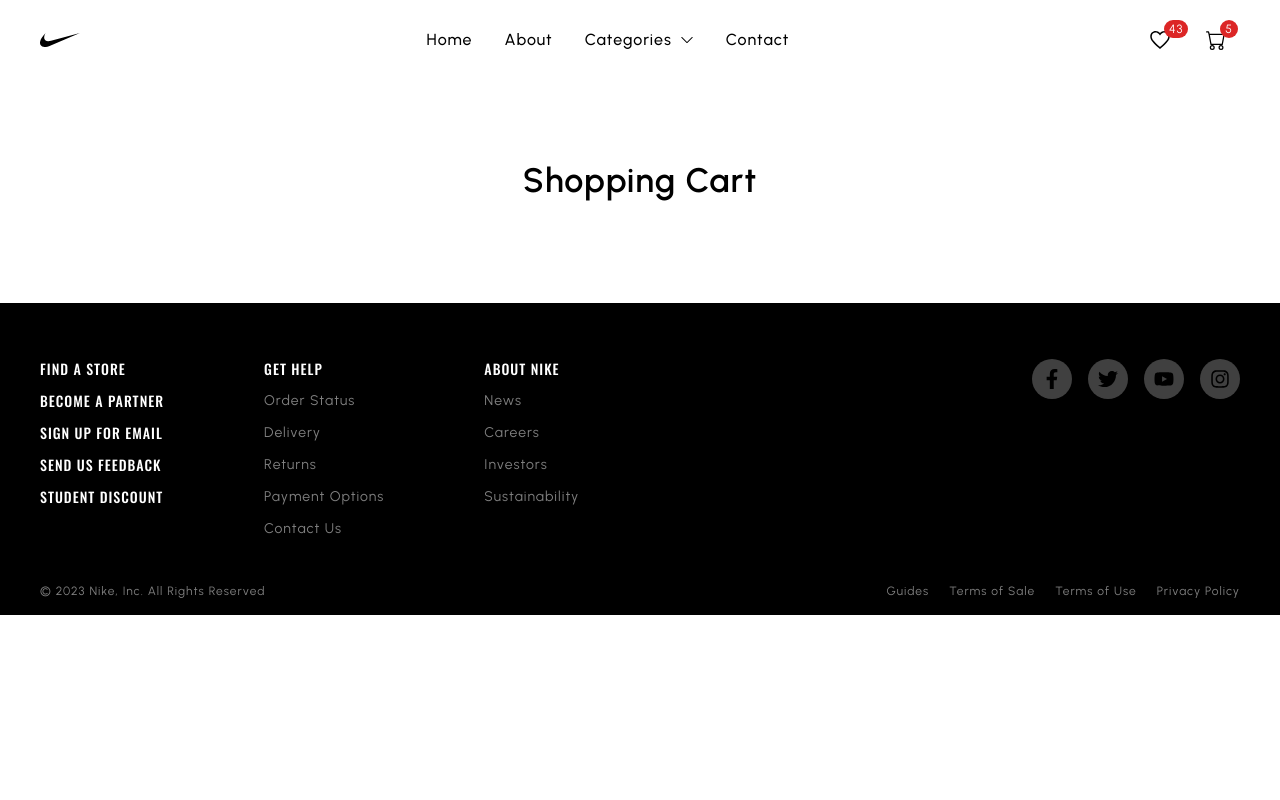
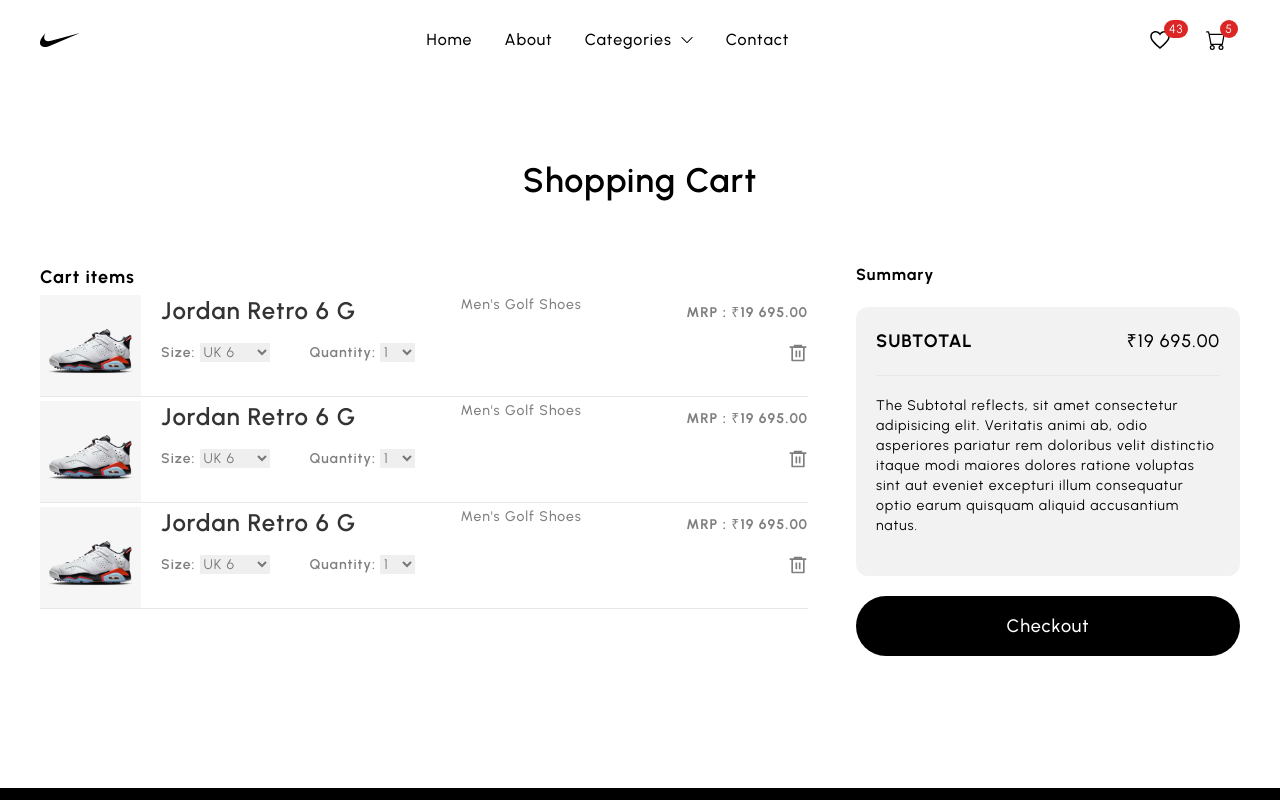
Before and after one commit to ajmal117/shoe-room, a Next.js app in the folder front/: page /cart in a window 1280 px wide. Shown: the top 800 px of the page. Built offline with nearby package versions, Linux system fonts and the light colour scheme.

Commit message:
frontend ui complete

```diff
--- /dev/null
+++ b/front/components/CartItem.jsx
@@ -0,0 +1,79 @@
+import React from "react";
+import { RiDeleteBin6Line } from "react-icons/ri";
+
+const CartItem = () => {
+  return (
+    <div className="flex py gap-3 md:gap-5 border-b my-1">
+      {/* Image start  */}
+      <div className="Shrink-0 aspect-square w-[50px] md:w-[120px]">
+        <img src="/product-1.webp" />
+      </div>
+      {/* Image end  */}
+
+      <div className="w-full flex flex-col">
+        <div className="flex flex-col md:flex-row  justify-between">
+          {/* PRoduct Title  */}
+          <div className="text-lg md:text-2xl font-semibold text-black/[0.8]">
+            Jordan Retro 6 G
+          </div>
+
+          {/* Product SubTitle  */}
+          <div className="text-sm md:text-md font-medium text-black/[0.5] hidden md:block  ">
+            Men&apos;s Golf Shoes
+          </div>
+
+          {/* product PRICE */}
+          <div className="text-sm md:text-md font-bold text-black/[0.5] mt-2">
+            MRP : &#8377;19 695.00
+          </div>
+        </div>
+
+        {/* product subtitle  */}
+        <div className="text-sm md:text-md font-medium text-black/[0.5] block md:hidden ">
+          Men&apos;s Golf Shoes
+        </div>
+
+        <div className="flex items-center justify-between mt-4">
+          <div className="flex items-center gap-2 md:gap-10 text-black/[0.5] text-sm md:text-md">
+            <div className="flex items-center gap-1">
+              <div className="font-semibold">Size:</div>
+              <select className="hover:text-black">
+                <option value="1">UK 6</option>
+                <option value="2">UK 6.5</option>
+                <option value="3">UK 7</option>
+                <option value="4">UK 7.5</option>
+                <option value="5">UK 8</option>
+                <option value="6">UK 8.5</option>
+                <option value="7">UK 9</option>
+                <option value="8">UK 9.5</option>
+                <option value="8">UK 10</option>
+                <option value="8">UK 10.5</option>
+                <option value="8">UK 11</option>
+              </select>
+            </div>
+
+            <div className="flex items-center gap-1">
+              <div className="font-semibold">Quantity:</div>
+              <select className="hover:text-black">
+                <option value="1">1</option>
+                <option value="1">2</option>
+                <option value="1">3</option>
+                <option value="1">4</option>
+                <option value="1">5</option>
+                <option value="1">6</option>
+                <option value="1">7</option>
+                <option value="1">8</option>
+                <option value="1">9</option>
+                <option value="1">10</option>
+              </select>
+            </div>
+          </div>
+
+          <RiDeleteBin6Line className="cursor-pointer text-black/[0.5] hover:text-black text-[16px] md:text-[20px]" />
+        </div>
+      </div>
+    </div>
+  );
+};
+
+export default CartItem;
--- a/front/components/Header.jsx
+++ b/front/components/Header.jsx
@@ -42,6 +42,7 @@
       className={`w-full h-[50px] md:h-[80px] bg-white flex items-center justify-between sticky top-0 transition-transform duration-300 ${show} z-10`}
     >
       <Wrapper className="h-[60px] flex items-center justify-between ">
+
         <Link href="/">
           <img src="/logo.svg" className="w-[40px]" />
         </Link>
@@ -53,7 +54,6 @@
             setMobileMenu={setMobileMenu}
           />
         )}
-
         <div className="flex items-center gap-2 text-black">
           {/* icon start */}
           <div className="w-8 md:w-12 h-8 md:h-12 rounded-full flex justify-center items-center hover:bg-black/[0.05] cursor-pointer relative">
--- a/front/pages/cart.js
+++ b/front/pages/cart.js
@@ -2,6 +2,7 @@
 import Image from "next/image";
 import Link from "next/link";
 import Wrapper from "@/components/Wrapper";
+import CartItem from "@/components/CartItem";
 
 const Cart = () => {
   return (
@@ -14,6 +15,75 @@
           </div>
         </div>
         {/* HEADING AND PARAGRAPH END */}
+
+        {/* CART CONTENT START */}
+        <div className="flex flex-col lg:flex-row gap-12 py-10">
+          {/* CART ITEMS START */}
+          <div className="flex-[2]">
+            <div className="text-lg font-bold">Cart items</div>
+            <CartItem />
+            <CartItem />
+            <CartItem />
+          </div>
+          {/* CART ITEMS  END*/}
+
+          {/* Summary Start  */}
+          <div className="flex-[1]">
+            <div className="texg-lg font-bold"> Summary</div>
+
+            <div className="p-5 my-5 bg-black/[0.05] rounded-xl">
+              <div className="flex justify-between">
+                <div className="uppercase text-md md:text-lg font-bold">
+                  Subtotal
+                </div>
+                <div className="text-md md:text-lg font-medium text-black">
+                  &#8377;19 695.00
+                </div>
+              </div>
+
+              <div className="text-sm md:text-md py-5 border-t mt-5">
+                The Subtotal reflects, sit amet consectetur adipisicing elit.
+                Veritatis animi ab, odio asperiores pariatur rem doloribus velit
+                distinctio itaque modi maiores dolores ratione voluptas sint aut
+                eveniet excepturi illum consequatur optio earum quisquam aliquid
+                accusantium natus.
+              </div>
+            </div>
+
+            {/* checkout button start */}
+            <button className="w-full py-4 rounded-full bg-black text-white text-lg font-medium transition-transform active:scale-95 mb-3 hover:opacity-75 flex items-center gap-2 justify-center">
+              Checkout
+            </button>
+            {/* checkout button end */}
+          </div>
+          {/* Summary end  */}
+        </div>
+        {/* CART CONTENT END */}
+
+
+          {/* this is for empty screen */}
+        {/* <div className="flex-[2] flex flex-col items-center pb-[50px] md:-mt-14">
+          <Image
+            src="/empty-cart.jpg"
+            width={300}
+            height={300}
+            className="w-[300px] md:w-[400px]"
+          />
+          <span className="text-xl font-bold">Your Cart is empty</span>
+          <span className="text-center mt-4">
+            Looks like you have not added anything in your cart
+            <br />
+            Go ahead and explore top categories.
+          </span>
+
+          <Link
+            href="/"
+            className="py-4 px-8 rounded-full bg-black text-white text-lg font-medium transition-transform active:scale-95 mb-3 hover:opacity-75 mt-8"
+          >
+            Continue Shopping
+          </Link>
+        </div> */}
+
       </Wrapper>
     </div>
   );
--- /dev/null
+++ b/front/pages/failed.js
@@ -0,0 +1,25 @@
+import React from "react";
+import Wrapper from "@/components/Wrapper";
+import Link from "next/link";
+
+const Failed = () => {
+    return (
+        <div className="min-h-[650px] flex items-center">
+            <Wrapper>
+                <div className="max-w-[600px] rounded-lg p-5 border border-black mx-auto flex flex-col">
+                    <div className="text-2xl font-bold">Payment failed!</div>
+                    <div className="text-base mt-5">
+                        For any product related query, drop an email to
+                    </div>
+                    <div className="underline">shoeroomcontact@shop.com</div>
+
+                    <Link href="/" className="font-bold mt-5 border w-44 p-1 rounded-md hover:bg-black/[0.1]">
+                        Continue Shopping
+                    </Link>
+                </div>
+            </Wrapper>
+        </div>
+    );
+};
+
+export default Failed;
--- a/front/pages/index.js
+++ b/front/pages/index.js
@@ -16,6 +16,7 @@
             A lightweight Nike ZoomX midsole is combined with increased stack
             heights to help provide cushioning during extended stretches of
             running.
+
           </div>
         </div>
         {/* heading and paragraph end */}
--- /dev/null
+++ b/front/pages/success.js
@@ -0,0 +1,31 @@
+import React from "react";
+import Wrapper from "@/components/Wrapper";
+import Link from "next/link";
+
+const Success = () => {
+  return (
+    <div className="min-h-[650px] flex items-center">
+      <Wrapper>
+        <div className="max-w-[600px] rounded-lg p-5 border border-black mx-auto flex flex-col">
+          <div className="text-2xl font-bold">Thanks for shopping with us!</div>
+          <div className="text-lg font-bold mt-2">
+            Your order has been placed successfully.
+          </div>
+          <div className="text-base mt-5">
+            For any product related query, drop an email to
+          </div>
+          <div className="underline">shoeroomcontact@shop.com</div>
+
+          <Link
+            href="/"
+            className="font-bold mt-5 border w-44 p-1 rounded-md hover:bg-black/[0.1]"
+          >
+            Continue Shopping
+          </Link>
+        </div>
+      </Wrapper>
+    </div>
+  );
+};
+
+export default Success;
```
